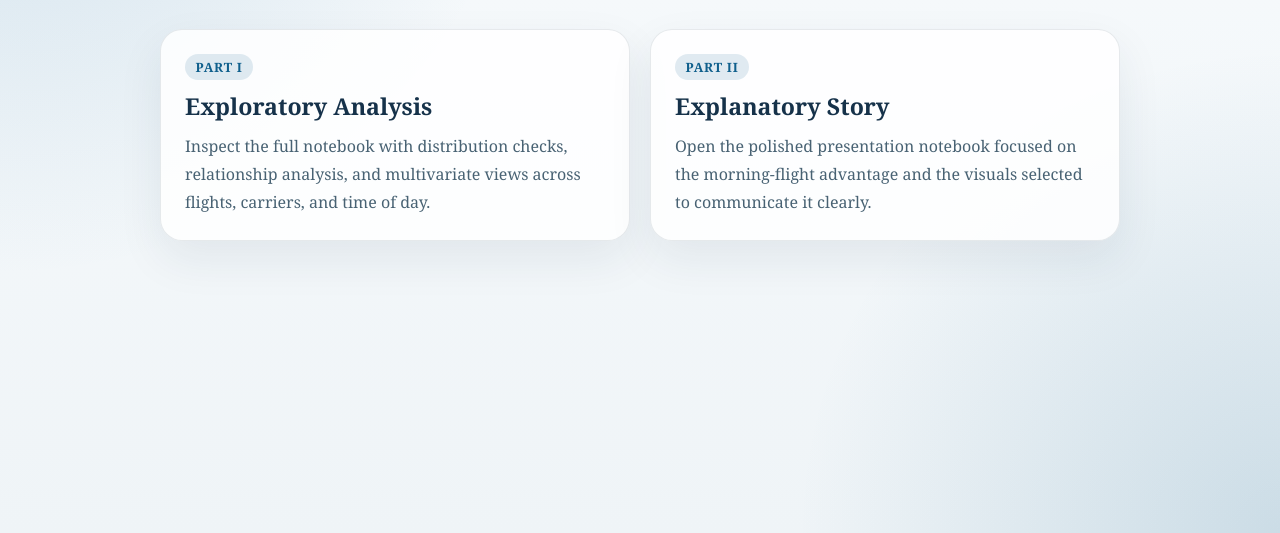
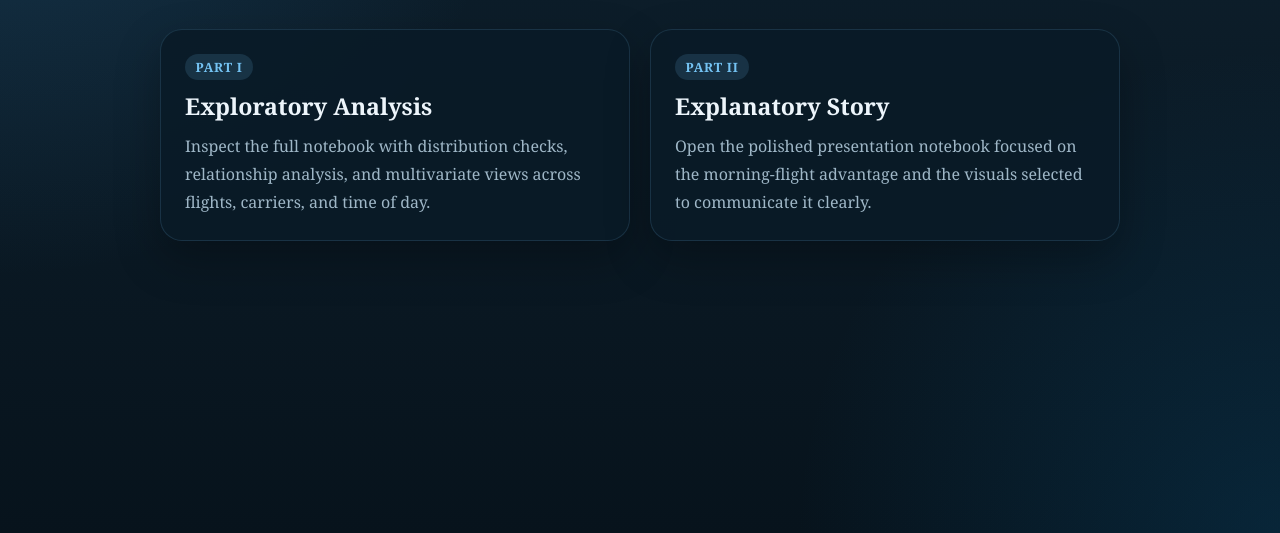
Before and after one commit to devin-thomas/us-flight-delay-patterns, a plain HTML site: page index.html in a window 1280 px wide. Shown: the part 267-800 px from the top of the page. Drawn offline with Linux system fonts and the light colour scheme.

Commit message:
Switch Pages entrypoint to dark theme

```diff
--- a/index.html
+++ b/index.html
@@ -4,15 +4,16 @@
   <meta charset="utf-8">
   <meta name="viewport" content="width=device-width, initial-scale=1">
   <title>U.S. Flight Delay Patterns</title>
+  <meta name="theme-color" content="#07131c">
   <style>
     :root {
-      color-scheme: light;
-      --page: #eff4f7;
-      --ink: #16324a;
-      --muted: #486273;
-      --card: rgba(255, 255, 255, 0.84);
-      --edge: rgba(22, 50, 74, 0.1);
-      --accent: #0f5f8c;
+      color-scheme: dark;
+      --page: #07131c;
+      --ink: #edf5fb;
+      --muted: #9fb7c7;
+      --card: rgba(10, 27, 39, 0.88);
+      --edge: rgba(104, 177, 224, 0.16);
+      --accent: #74c3f3;
       font-family: Cambria, Georgia, serif;
     }
 
@@ -25,9 +26,9 @@
       min-height: 100vh;
       color: var(--ink);
       background:
-        radial-gradient(circle at top left, rgba(40, 116, 166, 0.2), transparent 36%),
-        radial-gradient(circle at bottom right, rgba(15, 95, 140, 0.16), transparent 32%),
-        linear-gradient(180deg, #f8fbfd 0%, var(--page) 100%);
+        radial-gradient(circle at top left, rgba(49, 128, 183, 0.28), transparent 36%),
+        radial-gradient(circle at bottom right, rgba(10, 90, 137, 0.26), transparent 32%),
+        linear-gradient(180deg, #0f2230 0%, var(--page) 100%);
     }
 
     main {
@@ -69,15 +70,15 @@
       text-decoration: none;
       color: inherit;
       background: var(--card);
-      box-shadow: 0 18px 45px rgba(22, 50, 74, 0.08);
+      box-shadow: 0 18px 45px rgba(0, 0, 0, 0.28);
       transition: transform 150ms ease, box-shadow 150ms ease, border-color 150ms ease;
     }
 
     .card:hover,
     .card:focus-visible {
       transform: translateY(-3px);
-      box-shadow: 0 22px 60px rgba(22, 50, 74, 0.14);
-      border-color: rgba(15, 95, 140, 0.25);
+      box-shadow: 0 22px 60px rgba(0, 0, 0, 0.34);
+      border-color: rgba(116, 195, 243, 0.32);
       outline: none;
     }
 
@@ -86,7 +87,7 @@
       margin-bottom: 0.8rem;
       padding: 0.25rem 0.65rem;
       border-radius: 999px;
-      background: rgba(15, 95, 140, 0.12);
+      background: rgba(116, 195, 243, 0.14);
       color: var(--accent);
       font-size: 0.8rem;
       font-weight: 700;
```
